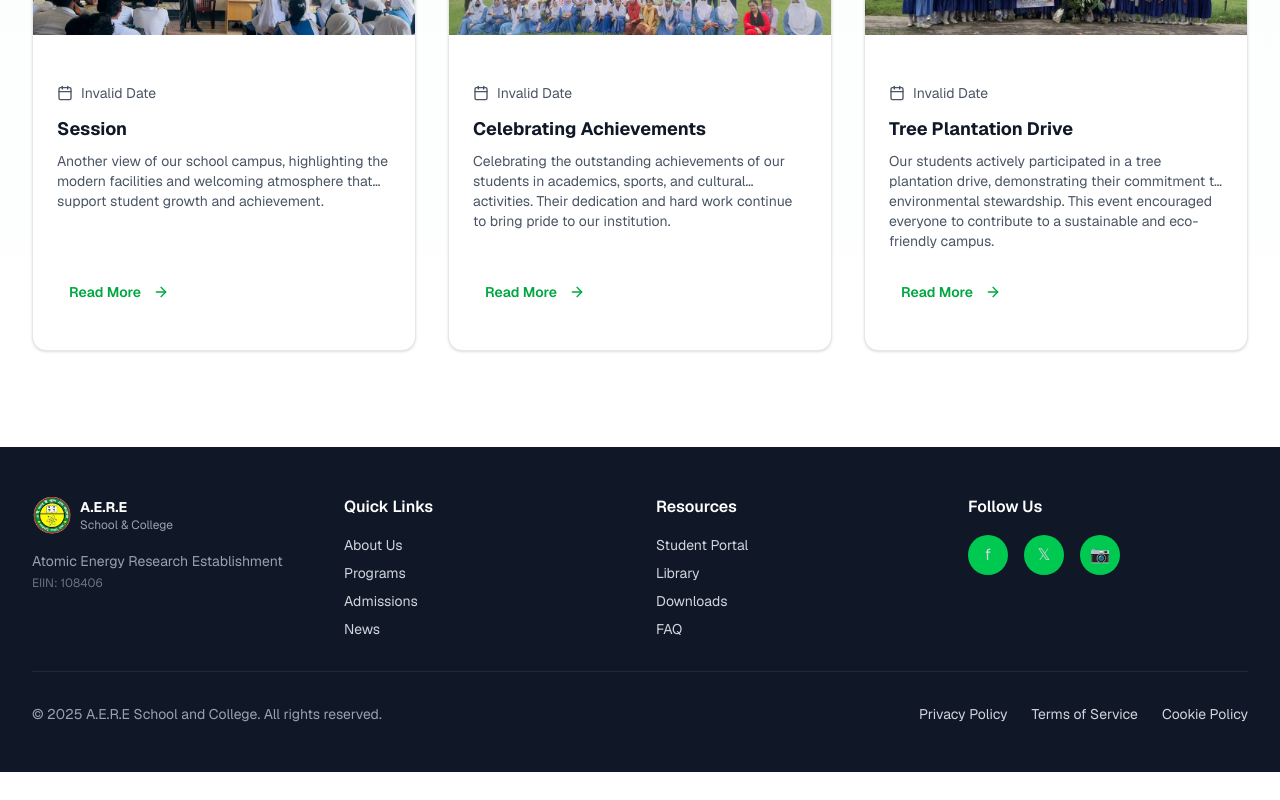
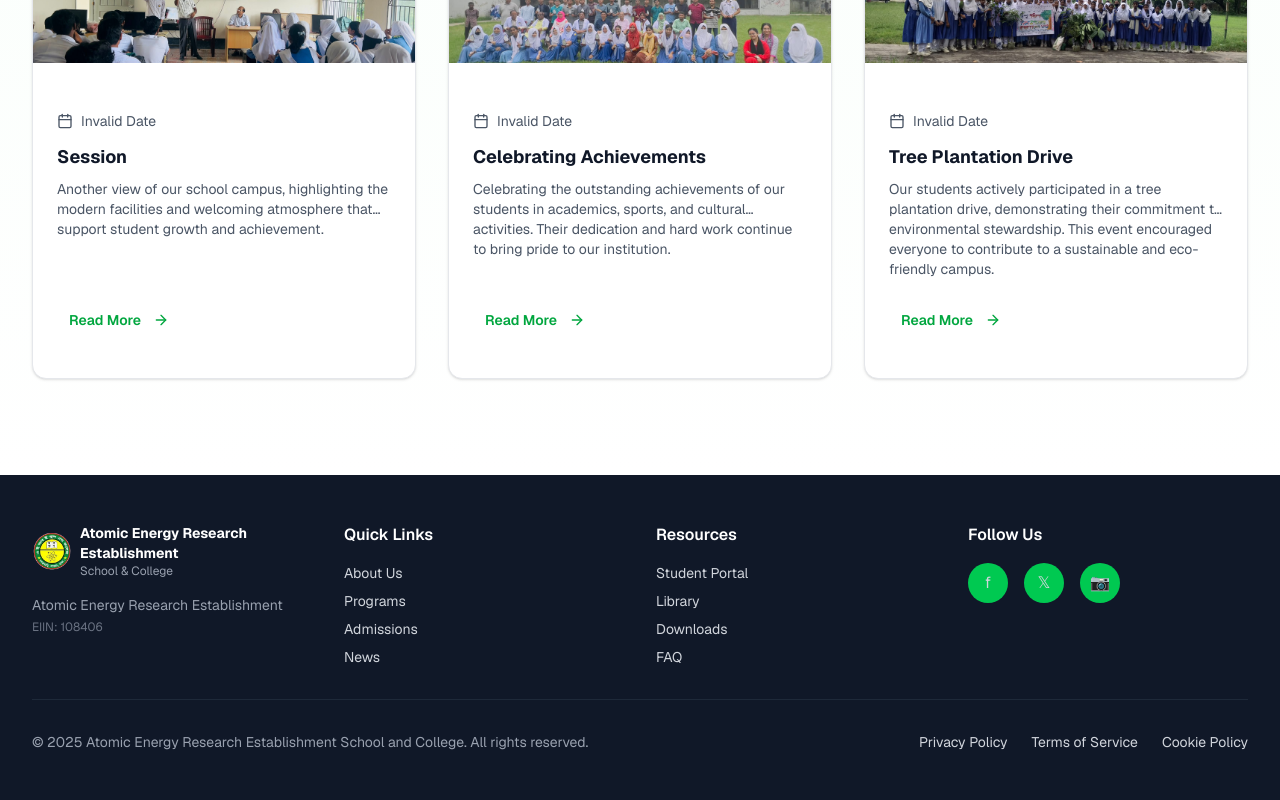
Before and after one commit to ZRJOY10/aere-school-final, a Next.js app: page /events in a window 1280 px wide. Shown: the part 1578-2378 px from the top of the page. Before the commit the page ends 2350 px from the top, so only its background shows below. Built offline with nearby package versions, Linux system fonts and the light colour scheme.

Commit message:
small changes

```diff
--- a/app/events/page.tsx
+++ b/app/events/page.tsx
@@ -30,7 +30,7 @@ export default function EventsPage() {
             <div className="text-sm font-semibold text-green-600 uppercase tracking-wide mb-2">All Updates</div>
             <h1 className="text-2xl sm:text-3xl md:text-4xl lg:text-5xl font-bold text-gray-900 mb-3 md:mb-4">News & Events</h1>
             <p className="text-gray-600 text-base md:text-lg max-w-2xl mx-auto">
-              Explore all the latest news and events from A.E.R.E School and College
+              Explore all the latest news and events from  Atomic Energy Research Establishment School and College
             </p>
           </div>
 
--- a/app/layout.tsx
+++ b/app/layout.tsx
@@ -9,9 +9,9 @@ const _geist = Geist({ subsets: ["latin"] })
 const _geistMono = Geist_Mono({ subsets: ["latin"] })
 
 export const metadata: Metadata = {
-  title: "A.E.R.E School & College | Quality Education in Savar, Dhaka",
+  title: " Atomic Energy Research Establishment School & College | Quality Education in Savar, Dhaka",
   description:
-    "Welcome to A.E.R.E School and College - Established 1992. Excellence in Science-focused education with modern facilities. Located in Ashulia, Savar, Dhaka.",
+    "Welcome to  Atomic Energy Research Establishment School and College - Established 1992. Excellence in Science-focused education with modern facilities. Located in Ashulia, Savar, Dhaka.",
   generator: "Next.js",
   icons: {
     icon: "/images/image.png",
--- a/app/not-found.tsx
+++ b/app/not-found.tsx
@@ -43,7 +43,7 @@ export default function NotFound() {
 
         {/* Footer Text */}
         <p className="mt-10 text-xs text-gray-400">
-          A.E.R.E School and College
+           Atomic Energy Research Establishment School and College
         </p>
       </div>
     </main>
--- a/components/home/contact-section.tsx
+++ b/components/home/contact-section.tsx
@@ -17,7 +17,7 @@ export default function ContactSection() {
           {/* Left - Contact Info */}
           <div className="lg:col-span-3 text-white space-y-4">
             <h2 className="text-lg sm:text-xl md:text-2xl font-bold text-green-400 mb-4 md:mb-6">
-              A.E.R.E School and College
+               Atomic Energy Research Establishment School and College
             </h2>
 
             <div className="space-y-3 text-sm">
@@ -53,14 +53,14 @@ export default function ContactSection() {
           <div className="lg:col-span-6 order-first md:order-none">
             <div className="relative h-[280px] sm:h-[350px] md:h-[400px] lg:h-[500px] rounded-lg overflow-hidden shadow-2xl">
               <iframe
-                src="https://www.google.com/maps/embed?pb=!1m18!1m12!1m3!1d7291.886300616788!2d90.2793208345238!3d23.962450352952278!2m3!1f0!2f0!3f0!3m2!1i1024!2i768!4f13.1!3m3!1m2!1s0x3755e7e7aac4bcfb%3A0x14aac02fd9af97bb!2sA.E.R.E%20School%20and%20College!5e0!3m2!1sen!2sbd!4v1769696879427!5m2!1sen!2sbd"
+                src="https://www.google.com/maps/embed?pb=!1m18!1m12!1m3!1d7291.886300616788!2d90.2793208345238!3d23.962450352952278!2m3!1f0!2f0!3f0!3m2!1i1024!2i768!4f13.1!3m3!1m2!1s0x3755e7e7aac4bcfb%3A0x14aac02fd9af97bb!2s Atomic Energy Research Establishment%20School%20and%20College!5e0!3m2!1sen!2sbd!4v1769696879427!5m2!1sen!2sbd"
                 width="100%"
                 height="100%"
                 style={{ border: 0 }}
                 allowFullScreen
                 loading="lazy"
                 referrerPolicy="no-referrer-when-downgrade"
-                title="A.E.R.E School and College Location"
+                title=" Atomic Energy Research Establishment School and College Location"
               />
             </div>
           </div>
--- a/components/home/news-section.tsx
+++ b/components/home/news-section.tsx
@@ -53,7 +53,7 @@ export default function NewsSection() {
         <div className="text-center mb-12">
           <div className="text-sm font-semibold text-green-600 uppercase tracking-wide mb-2">Latest Updates</div>
           <h2 className="text-3xl md:text-4xl font-bold text-gray-900 mb-4">News & Events</h2>
-          <p className="text-gray-600 text-lg">Stay updated with the latest happenings at A.E.R.E</p>
+          <p className="text-gray-600 text-lg">Stay updated with the latest happenings at  Atomic Energy Research Establishment</p>
         </div>
 
         <Carousel className="w-full" opts={{ align: "start" }}>
--- a/components/home/welcome-video-section.tsx
+++ b/components/home/welcome-video-section.tsx
@@ -25,7 +25,7 @@ export default function WelcomeVideoSection({
     const videos = videosData.videos.slice(0, 5);
     const DEFAULT_VIDEO = {
       id: 0,
-      title: "Welcome to A.E.R.E School & College",
+      title: "Welcome to  Atomic Energy Research Establishment School & College",
       date: "",
       thumbnail: "/images/School/birdsEyeCampus.jpg",
       videoUrl: "https://youtube.com/watch?v=dQw4w9WgXcQ",
@@ -48,7 +48,7 @@ export default function WelcomeVideoSection({
       <section className="bg-white py-8 md:py-12 border-b border-gray-100">
         <div className="container mx-auto px-4 md:px-8">
           <h2 className="text-2xl sm:text-3xl md:text-4xl font-bold text-green-700 mb-3 text-center">
-            Welcome to A.E.R.E School & College
+            Welcome to  Atomic Energy Research Establishment School & College
           </h2>
           <p className="text-gray-600 text-base md:text-lg mb-6 text-center max-w-2xl mx-auto">
             Watch our welcome video to get a glimpse of our vibrant campus, dedicated faculty, and the spirit of excellence that defines our institution.
--- a/components/shared/footer.tsx
+++ b/components/shared/footer.tsx
@@ -10,7 +10,7 @@ export default function Footer() {
             <div className="flex items-center gap-2 mb-4">
               <Image src="/images/image.png" alt="AERE Logo" width={40} height={40} className="rounded-full" />
               <div>
-                <p className="text-sm font-bold text-white">A.E.R.E</p>
+                <p className="text-sm font-bold text-white"> Atomic Energy Research Establishment</p>
                 <p className="text-xs text-gray-400">School & College</p>
               </div>
             </div>
@@ -101,7 +101,7 @@ export default function Footer() {
         <div className="border-t border-gray-800 pt-6 md:pt-8">
           <div className="flex flex-col md:flex-row justify-between items-center gap-4">
             <p className="text-xs sm:text-sm text-gray-400 text-center md:text-left">
-              © 2025 A.E.R.E School and College. All rights reserved.
+              © 2025  Atomic Energy Research Establishment School and College. All rights reserved.
             </p>
             <div className="flex flex-wrap justify-center gap-4 md:gap-6 text-xs sm:text-sm">
               <a href="#" className="hover:text-green-400 transition">
--- a/data/header.json
+++ b/data/header.json
@@ -1,7 +1,7 @@
 {
   "logo": "/images/image.png",
   "instituteName": "Atomic Energy Research Establishment School and College",
-  "shortName": "A.E.R.E",
+  "shortName": " Atomic Energy Research Establishment",
   "eiin": "108406",
   "contact": {
     "phone": "+880-1234-567890",
```
Also changed, not shown: components/home/notice-section.tsx (+9 -9 lines).
